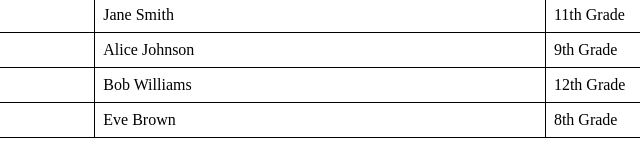
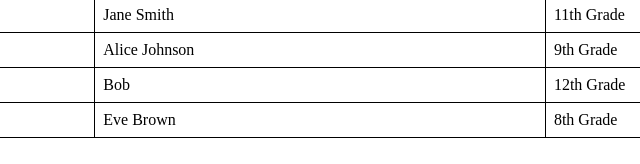
Before and after one commit to akshanshkr/testgit, a plain HTML site: page index.html in a window 1280 px wide. Shown: the part 194-358 px from the top of the page, 357-997 px from the left. Drawn offline with Linux system fonts and the light colour scheme.

Commit message:
name change

```diff
--- a/index.html
+++ b/index.html
@@ -79,7 +79,7 @@
         </tr>
         <tr>
             <td>4</td>
-            <td>Bob Williams</td>
+            <td>Bob </td>
             <td>12th Grade</td>
         </tr>
         <tr>
```
